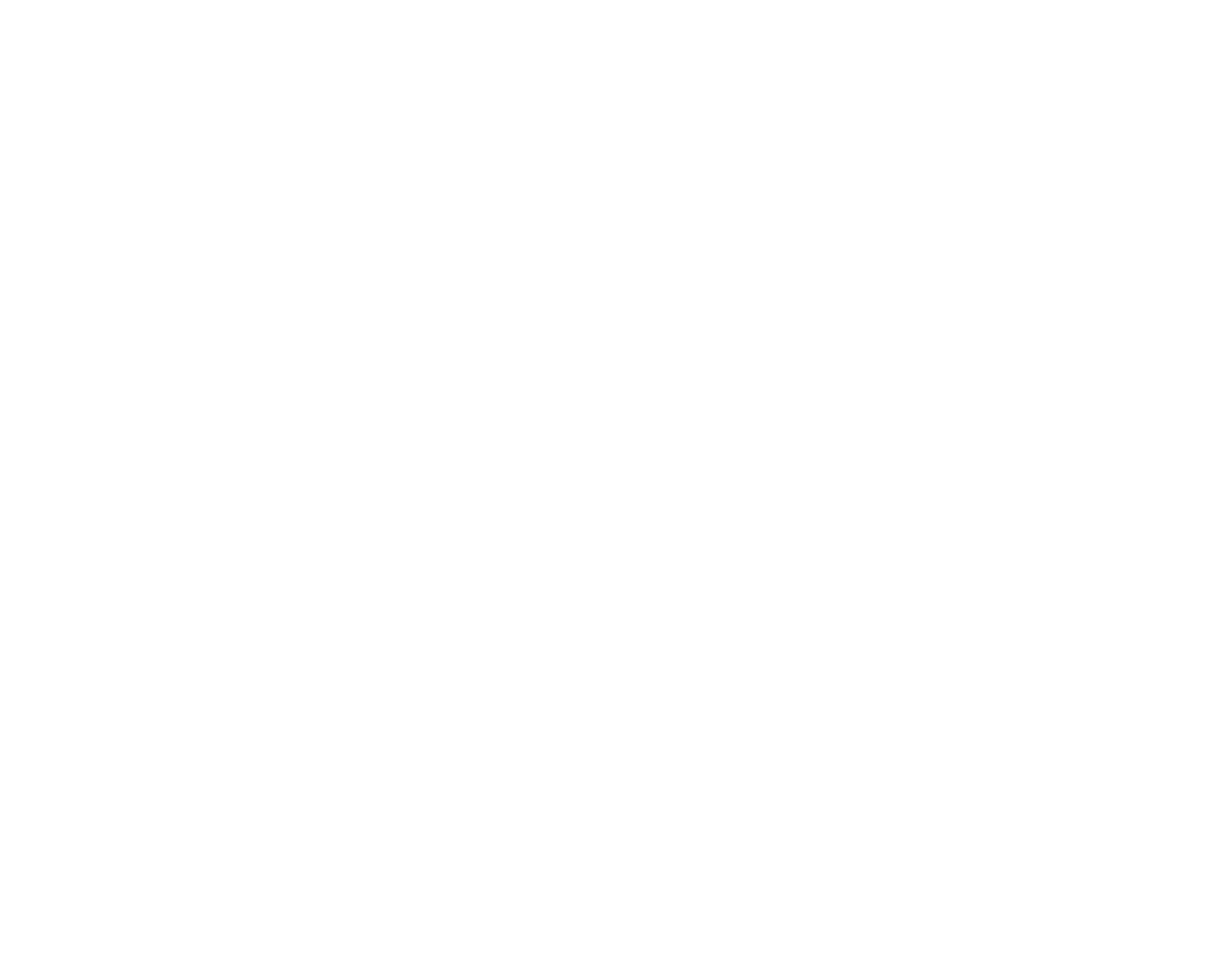
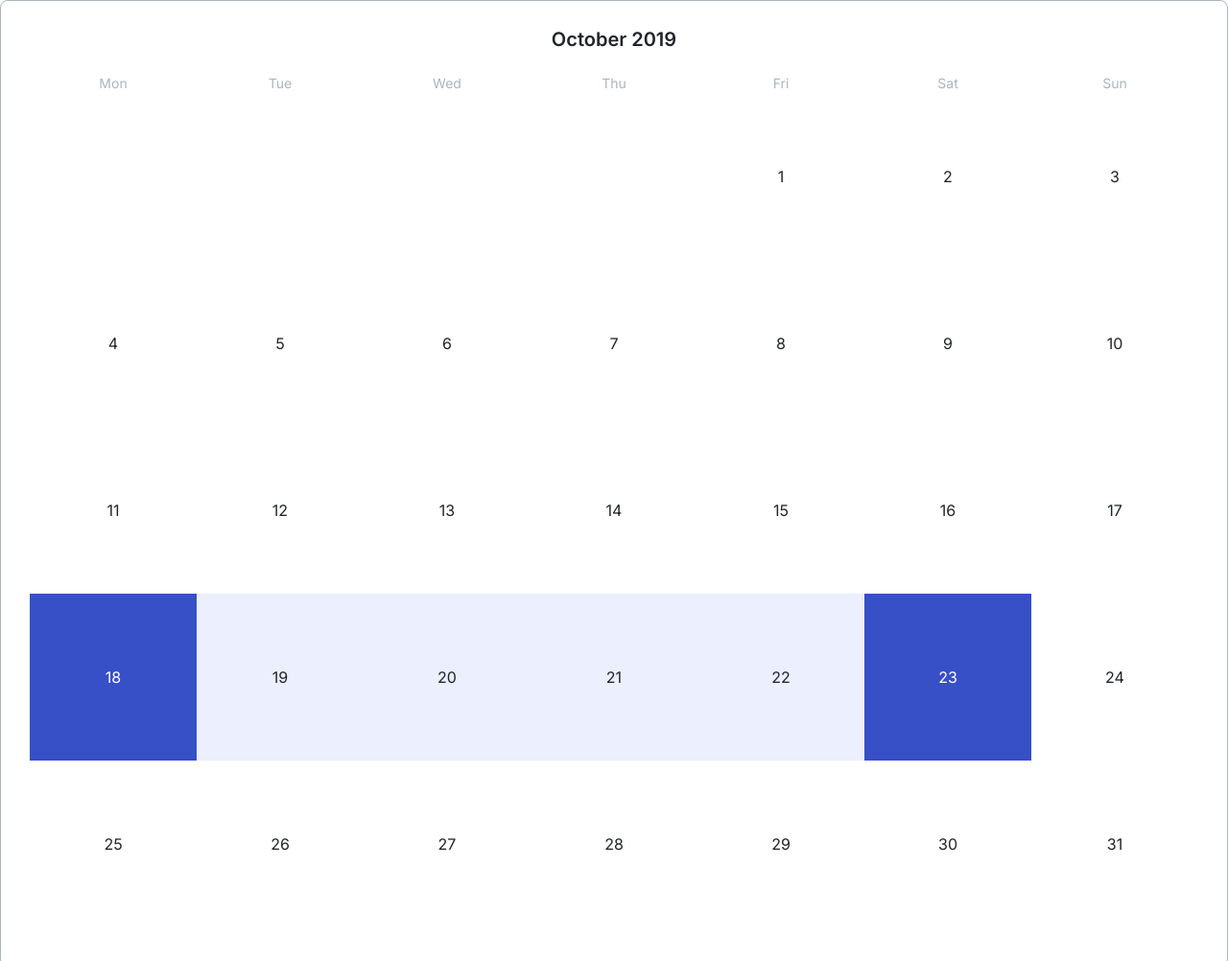
Before and after one commit to js-tasks-ru/htmlcss-20240913_sania-kond, a website: page 05-lection3/03-calendar/index.html in a window 1280 px wide. Shown: the top 1002 px of the page at 96% size. Before the commit the page ends 800 px from the top, so only its background shows below. Drawn offline with Linux system fonts and the light colour scheme.

Commit message:
add solution for calendar component

```diff
--- a/05-lection3/03-calendar/index.html
+++ b/05-lection3/03-calendar/index.html
@@ -7,6 +7,52 @@
         <title>Calendar</title>
     </head>
     <body>
+        <div class="calendar">
+            <p class="calendar__month-and-year title title_s">October 2019</p>
 
+            <ul class="calendar__week-days">
+                <li class="calendar__week-day">Mon</li>
+                <li class="calendar__week-day">Tue</li>
+                <li class="calendar__week-day">Wed</li>
+                <li class="calendar__week-day">Thu</li>
+                <li class="calendar__week-day">Fri</li>
+                <li class="calendar__week-day">Sat</li>
+                <li class="calendar__week-day">Sun</li>
+            </ul>
+
+            <ul class="calendar__days">
+                <li class="calendar__day calendar__day_friday text text_m ">1</li>
+                <li class="calendar__day text text_m">2</li>
+                <li class="calendar__day text text_m">3</li>
+                <li class="calendar__day text text_m">4</li>
+                <li class="calendar__day text text_m">5</li>
+                <li class="calendar__day text text_m">6</li>
+                <li class="calendar__day text text_m">7</li>
+                <li class="calendar__day text text_m">8</li>
+                <li class="calendar__day text text_m">9</li>
+                <li class="calendar__day text text_m">10</li>
+                <li class="calendar__day text text_m">11</li>
+                <li class="calendar__day text text_m">12</li>
+                <li class="calendar__day text text_m">13</li>
+                <li class="calendar__day text text_m">14</li>
+                <li class="calendar__day text text_m">15</li>
+                <li class="calendar__day text text_m">16</li>
+                <li class="calendar__day text text_m">17</li>
+                <li class="calendar__day calendar__day_first_selected text text_m">18</li>
+                <li class="calendar__day calendar__day_selected text text_m">19</li>
+                <li class="calendar__day calendar__day_selected text text_m">20</li>
+                <li class="calendar__day calendar__day_selected text text_m">21</li>
+                <li class="calendar__day calendar__day_selected text text_m">22</li>
+                <li class="calendar__day calendar__day_last_selected text text_m">23</li>
+                <li class="calendar__day text text_m">24</li>
+                <li class="calendar__day text text_m">25</li>
+                <li class="calendar__day text text_m">26</li>
+                <li class="calendar__day text text_m">27</li>
+                <li class="calendar__day text text_m">28</li>
+                <li class="calendar__day text text_m">29</li>
+                <li class="calendar__day text text_m">30</li>
+                <li class="calendar__day text text_m">31</li>
+            </ul>
+        </div>
     </body>
 </html>
--- a/assets/css/main.css
+++ b/assets/css/main.css
@@ -9,6 +9,7 @@
 @import '../../components/main/main.css';
 @import '../../components/footer/footer.css';
 @import '../../components/skeleton/skeleton.css';
+@import '../../components/calendar/calendar.css';
 
 :root {
     --white: #ffffff;
@@ -35,6 +36,7 @@
 
     /* Border */
     --primary-border-color: var(--grey-2);
+    --secondary-border-color: var(--grey-3);
 
     /* Typography */
     --primary-typography-color: var(--black);
--- /dev/null
+++ b/components/calendar/calendar.css
@@ -0,0 +1,88 @@
+.calendar {
+    padding: 28px 30px 40px;
+    border: 1px solid var(--secondary-border-color);
+    border-radius: 8px;
+}
+
+.calendar__month-and-year {
+    margin-bottom: 24px;
+    font-weight: 600;
+    line-height: 24px;
+    text-align: center;
+}
+
+.calendar__week-days {
+    display: grid;
+    grid-template-columns: repeat(7, 1fr);
+    justify-items: center;
+    margin: 0;
+    padding: 0;
+    list-style-type: none;
+}
+
+.calendar__week-day {
+    font-family: var(--font-family-inter);
+    font-size: 14px;
+    line-height: 20px;
+    color: var(--grey-3);
+}
+
+.calendar__days {
+    display: grid;
+    grid-template-columns: repeat(7, 1fr);
+    grid-auto-flow: row;
+    grid-auto-rows: 1fr;
+    justify-items: center;
+    align-items: center;
+    margin: 0;
+    padding: 0;
+    list-style-type: none;
+}
+
+.calendar__day {
+    display: flex;
+    justify-content: center;
+    align-items: center;
+    width: 100%;
+    line-height: 20px;
+    aspect-ratio: 1;
+}
+
+.calendar__day_monday {
+    grid-column: 1;
+}
+
+.calendar__day_tuesday {
+    grid-column: 2;
+}
+
+.calendar__day_wednesday {
+    grid-column: 3;
+}
+
+.calendar__day_thursday {
+    grid-column: 4;
+}
+
+.calendar__day_friday {
+    grid-column: 5;
+}
+
+.calendar__day_saturday {
+    grid-column: 6;
+}
+
+.calendar__day_sunday {
+    grid-column: 7;
+}
+
+.calendar__day_first_selected,
+.calendar__day_last_selected {
+    background-color: var(--primary);
+    color: var(--white);
+}
+
+.calendar__day_selected,
+.calendar__day_selected ~ .calendar__day_selected {
+    background-color: rgba(158, 175, 245, 0.2);
+}
--- a/components/title/title.css
+++ b/components/title/title.css
@@ -16,6 +16,18 @@
     line-height: 48px;
 }
 
+.title_m {
+    font-size: 28px;
+    font-weight: 400;
+    line-height: 38px;
+}
+
+.title_s {
+    font-size: 20px;
+    font-weight: 400;
+    line-height: 26px;
+}
+
 .title_align_center {
     text-align: center;
 }
```
